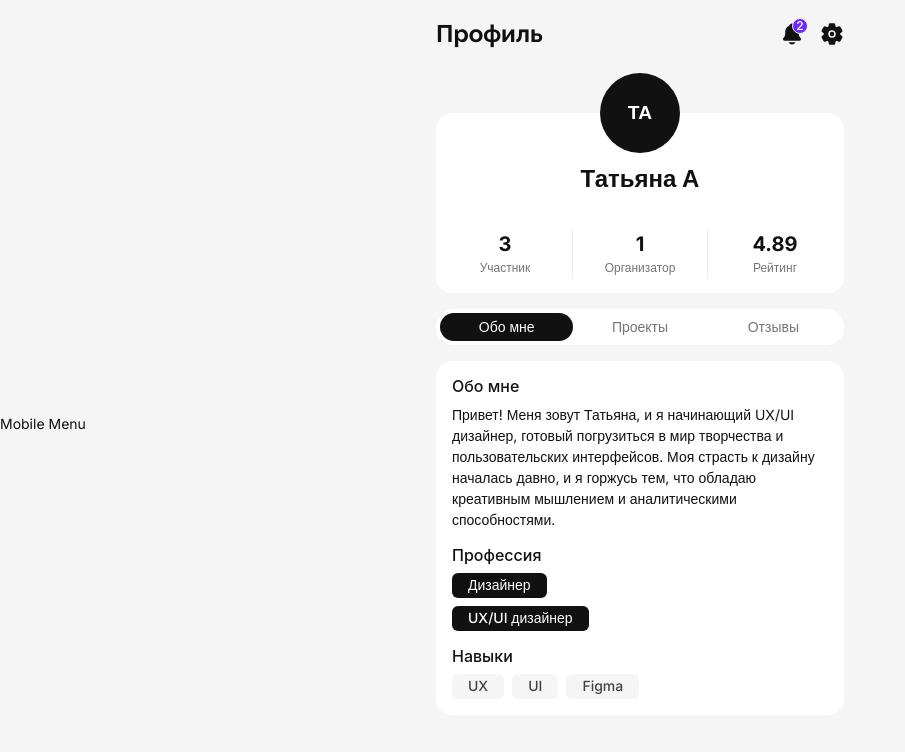
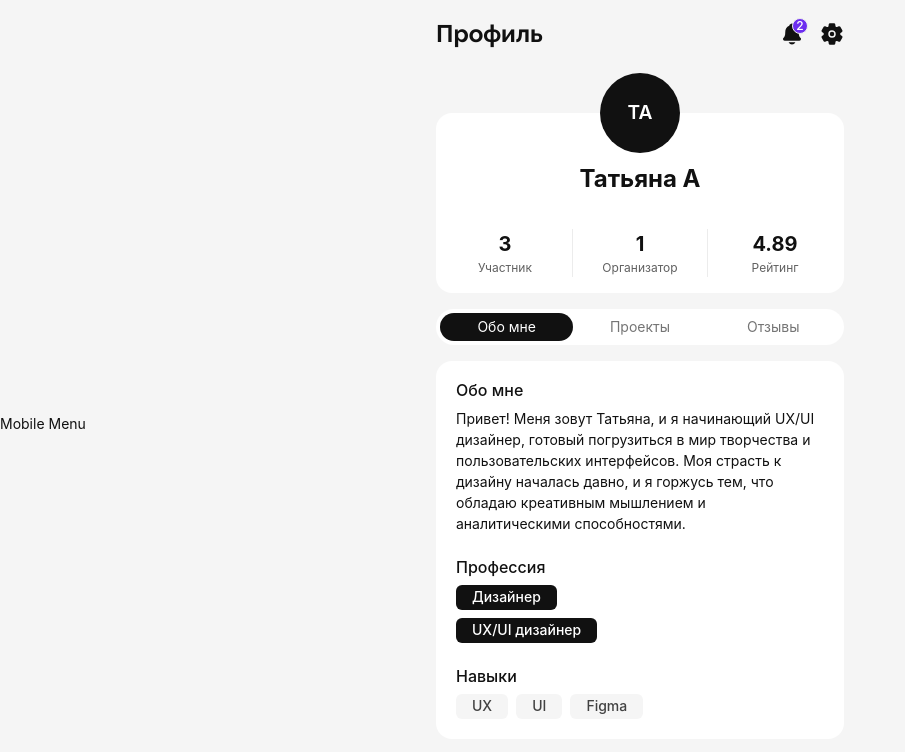
Before and after one commit to habralab/sapphire-team-front, a React (Vite) app: page /profile in a window 1280 px wide. Shown: the top 752 px of the page, without its empty margins (0-905 px from the left). Built offline with nearby package versions, Linux system fonts and the light colour scheme; a web font is replaced by a local one.

Commit message:
fix: отступы в карточках и SText (#25)

```diff
--- a/src/entities/profile/AboutMe/AboutMe.tsx
+++ b/src/entities/profile/AboutMe/AboutMe.tsx
@@ -12,8 +12,8 @@ export function AboutMe() {
       right="0"
       bg="white"
       borderRadius="2xl"
-      p={4}
-      gap={4}
+      p={5}
+      gap={6}
     >
       <Flex direction="column" gap={2}>
         <SText variant="h2">Обо мне</SText>
--- a/src/entities/profile/Reviews/Reviews.tsx
+++ b/src/entities/profile/Reviews/Reviews.tsx
@@ -11,7 +11,7 @@ export function Reviews(props: ReviewType) {
   const { rating } = props;
 
   return (
-    <VStack align="stretch" spacing={0} p={4} mb={4} borderRadius="2xl" bg="white">
+    <VStack align="stretch" spacing={0} p={5} mb={4} borderRadius="2xl" bg="white">
       <Flex align="center" justifyContent="space-between">
         <SText variant="caption">3 сентября 2022</SText>
         {rating}
--- a/src/shared/ui/SText/SText.tsx
+++ b/src/shared/ui/SText/SText.tsx
@@ -1,7 +1,7 @@
 import { Heading, Text, TextProps } from '@chakra-ui/react';
 
 type Heading = 'h1' | 'h2' | 'h3';
-type Variants = 'h1' | 'h2' | 'h3' | 'h4' | 'caption';
+type Variants = 'h1' | 'h2' | 'h3' | 'caption';
 
 type STextProps = {
   children: string;
@@ -26,13 +26,9 @@ function getStyles(variant?: Variants) {
       styles.fontSize = 'sm';
       styles.fontWeight = 'medium';
       break;
-    case 'h4':
-      styles.fontSize = 'xs';
-      styles.fontWeight = 'medium';
-      break;
     case 'caption':
       styles.fontSize = 'xs';
-      styles.color = 'gray.600';
+      styles.color = 'gray.700';
       break;
   }
   return styles;
```
Also changed, not shown: src/shared/config/theme/theme.ts (+6 -6 lines).
